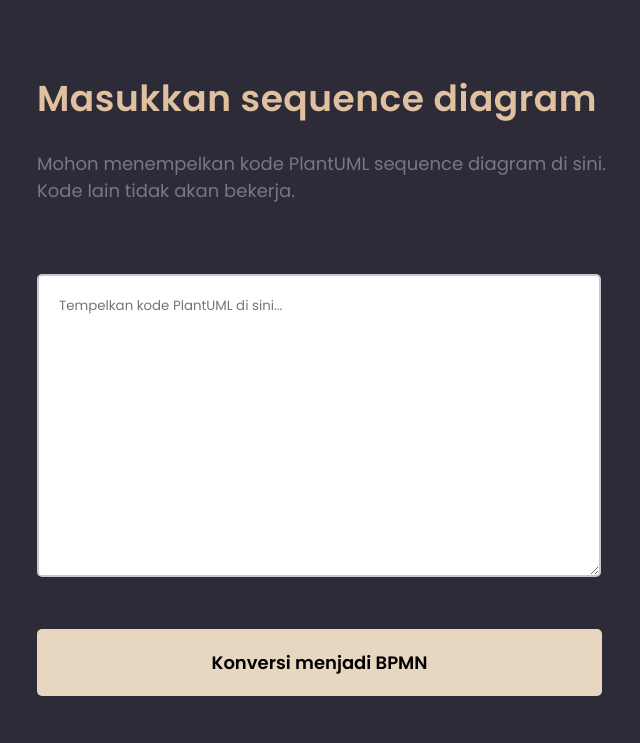
After one commit to AgileRE-2021/bpence, a Django app: page /konversi in a window 1280 px wide. The commit adds this page. Shown: the top 743 px of the page, without its empty margins (11-651 px from the left). Run offline with Django 3.2, Linux system fonts and the light colour scheme.

Commit message:
laman konversi and top nav-bar (unfinished) added.

```diff
--- a/bpency/static/css/bpency.css
+++ b/bpency/static/css/bpency.css
@@ -1,18 +1,104 @@
+/*import font Poppins*/
 @import url('https://fonts.googleapis.com/css2?family=Poppins:ital,wght@0,300;0,400;0,500;0,600;0,700;1,300;1,400;1,500;1,600;1,700&display=swap');
 
+/*body*/
 body {
-    background-color:#E0C19F;
     font-family: 'Poppins', sans-serif;
     -webkit-font-smoothing: antialiased;
+    padding: 40px
 }
 
+body#home {
+    background:#E0C19F;
+}
+
+body#konversi {
+    background:#2C2B37;
+}
+
+/*heading 1*/
 h1 {
     font-style: normal;
     font-weight: 600;
     font-size: 36px;
     line-height: 54px;
     letter-spacing: 0.5px;
+}
+
+body#home h1{
     color:#49290C;
+}
+
+body#konversi h1{
+    color:#E0C19F;
+    position: static;
+    width: 560px;
+    height: 54px;
+    left: 0px;
+    top: 0px;
+}
+
+/*paragraph default*/
+p {
+    font-style: normal;
+    font-weight: normal;
+    font-size: 18px;
+    line-height: 27px;
+}
+
+body#konversi p {
+    color: #78768B;
+    position: static;
+    width: 570px;
+    height: 54px;
+    left: 0px;
+    top: 61px;
+}
+
+::placeholder {
+    font-family: 'Poppins', sans-serif;
+    -webkit-font-smoothing: antialiased;
+}
+
+textarea {
+    position: static;
+    width: 520px;
+    height: 259px;
+    left: 0px;
+    top: 0px;
+    /* Auto Layout */
+    display: flex;
+    flex-direction: column;
+    align-items: flex-start;
+    padding: 20px;
+    /* Gray/Default */
+    border: 2px solid #C2C9D1;
+    border-radius: 5px;
+    /* Inside Auto Layout */
+    flex: none;
+    order: 0;
+    align-self: stretch;
+    flex-grow: 1;
+    margin: 27px 0px;
+}
+
+input[type=submit] {
+    /*the button*/
+    font-family: 'Poppins', sans-serif;
+    background-color: #E7D7C1;
+    color: black;
+    padding: 20px;
+    border: 0;
+    border-radius: 5px;
+    cursor: pointer;
+    display: flex;
+    flex-direction: row;
+    justify-content: center;
+    align-items: center;
+    /*font*/
+    font-weight: 600;
+    font-size: 18px;
+    line-height: 27px;
 }
 
 div img {
--- a/bpency/templates/bpency/index.html
+++ b/bpency/templates/bpency/index.html
@@ -8,12 +8,12 @@
     <link rel="stylesheet" href="{% static 'css/bpency.css' %}">
     <title>bpence - konversi artefak</title>
 </head>
-<body>
+<body id="home">
     <div class="row">
         <div class="column">
             <h1>Persingkat waktu tim dengan konversi artefak</h1>
             </br>
-            <button class="button" type="button" id="mainbtn"> <span>Mulai konversi</span> </button>
+            <button class="button" type="button" id="mainbtn"><span>Mulai konversi</span></button>
         </div>
          <div class="column">
             <img src="{% static 'img/people.png' %}" id="people" alt="Three people working on a project displayed on a laptop together">
--- /dev/null
+++ b/bpency/templates/bpency/konversi.html
@@ -0,0 +1,28 @@
+{% load static %}
+<!DOCTYPE html>
+<html lang="en">
+<head>
+    <meta charset="UTF-8">
+    <meta http-equiv="X-UA-Compatible" content="IE=edge">
+    <meta name="viewport" content="width=device-width, initial-scale=1.0">
+    <link rel="stylesheet" href="{% static 'css/bpency.css' %}">
+    <title>konversi - konversi artefak </title>
+</head>
+<body id="konversi">
+    <div class="row">
+        <div class="column">
+            <h1>Masukkan sequence diagram</h1>
+            <p>Mohon menempelkan kode PlantUML sequence diagram di sini. Kode lain tidak akan bekerja.</p>
+            </br>
+            <form action="">
+                <textarea name="codeplant" placeholder="Tempelkan kode PlantUML di sini..."></textarea>
+                </br>
+                <input type="submit" id="sequence" style="width: 565px" value="Konversi menjadi BPMN">
+            </form>
+        </div>
+        <div class="column">
+
+        </div>
+    </div>
+</body>
+</html>
--- a/bpency/urls.py
+++ b/bpency/urls.py
@@ -6,7 +6,7 @@ urlpatterns = [
     # ex: / or empty
     path('', views.index, name='index'),
     # ex: /login
-    # path('/login', views.login, name='login'),
-    # ex: /login
-    # path('/signup', views.signup, name='signup'),
+    path('login', views.nav, name='login'),
+    # ex: /konversi
+    path('konversi', views.konversi, name='konversi'),
 ]
--- a/bpency/views.py
+++ b/bpency/views.py
@@ -4,3 +4,9 @@ from django.shortcuts import render
 
 def index(request):
     return render(request, 'bpency/index.html')
+
+def nav(request):
+    return render(request, 'bpency/nav.html')
+
+def konversi(request):
+    return render(request, 'bpency/konversi.html')
```
Also changed, not shown: bpency/static/css/nav.css (added, +191 -0 lines), bpency/templates/bpency/nav.html (added, +46 -0 lines), bpency/static/img/logo.png (added).
